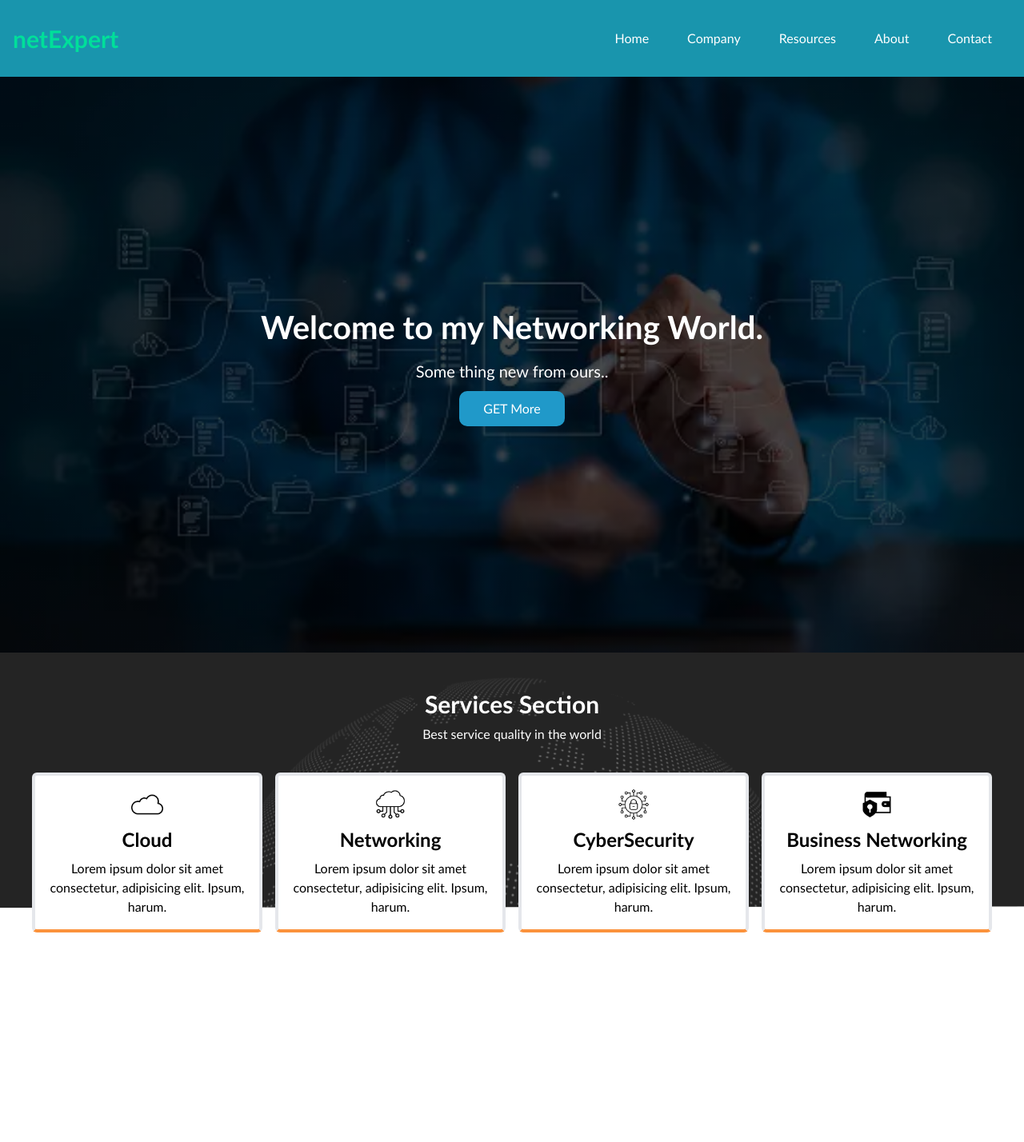
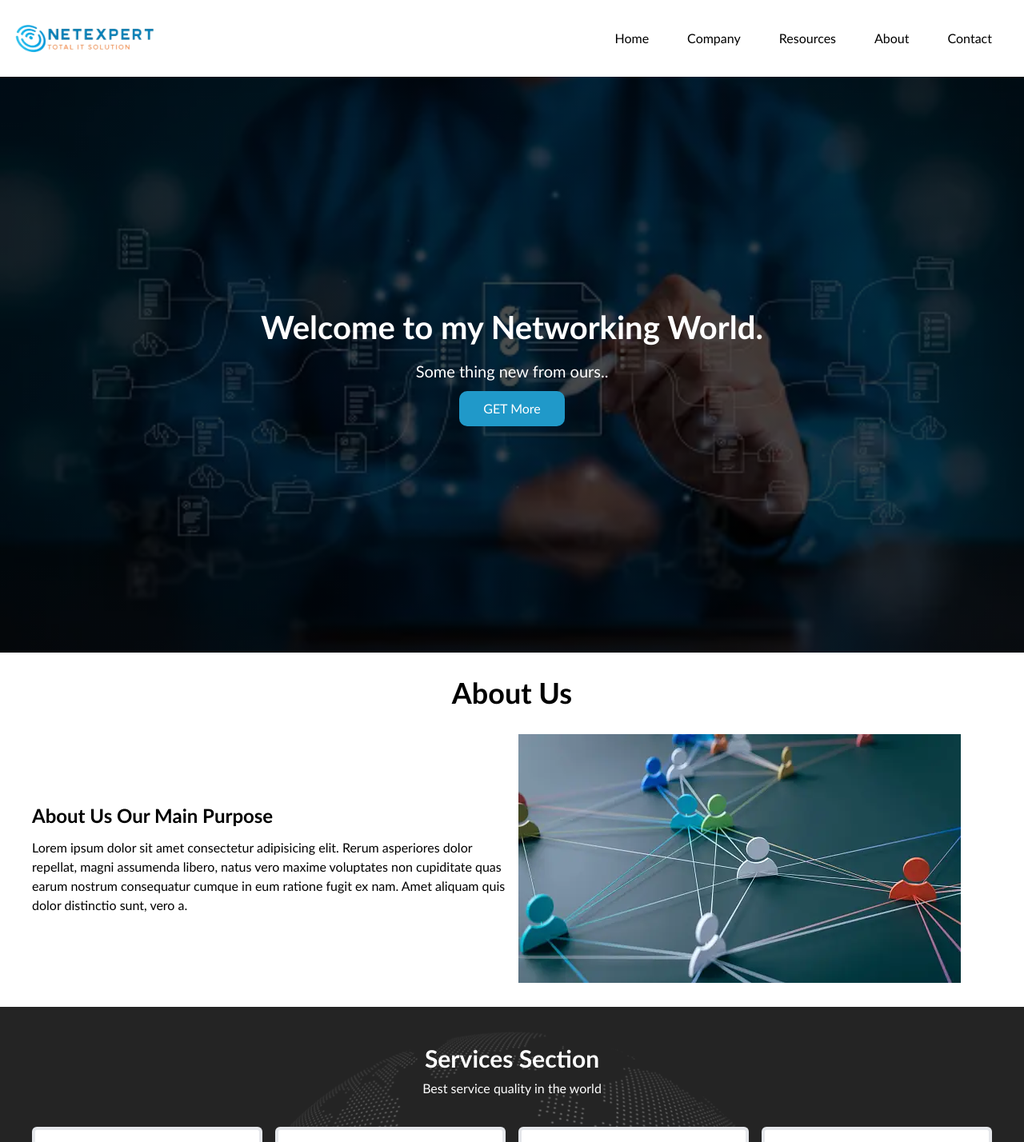
Before and after one commit to emonmahdi/netexpert-client, a React (Vite) app: page / in a window 1280 px wide. Shown: the top 1428 px of the page at 80% size. Before the commit the page ends 1186 px from the top, so only its background shows below. Built offline with nearby package versions, Linux system fonts and the light colour scheme.

Commit message:
about section structure

```diff
--- a/src/App.jsx
+++ b/src/App.jsx
@@ -1,3 +1,4 @@
+import AboutUs from "./components/AboutUs/AboutUs";
 import Banner from "./components/Banner";
 import Services from "./components/Services/Services";
 import Navbar from "./components/shared/Navbar";
@@ -7,6 +8,7 @@ function App() {
     <>
       <Navbar />
       <Banner />
+      <AboutUs />
       <Services />
     </>
   );
--- /dev/null
+++ b/src/components/AboutUs/AboutUs.css
@@ -0,0 +1,9 @@
+#about-section {
+  padding: 30px 40px;
+  /* background: url("../../assets/choose-bg.png");
+  background-size: cover;
+  background-position: right right;
+  background-repeat: no-repeat;
+  height: 70vh;
+  width: 200px; */
+}
--- /dev/null
+++ b/src/components/AboutUs/AboutUs.jsx
@@ -0,0 +1,27 @@
+import "./AboutUs.css";
+import about from "../../assets/about.webp";
+
+const AboutUs = () => {
+  return (
+    <div id="about-section">
+      <h2 className="text-center font-bold text-4xl mb-8">About Us</h2>
+      <div className="about-desc grid grid-cols-2 gap-4 items-center justify-between">
+        <div>
+          <h3 className="font-bold text-2xl mb-3">About Us Our Main Purpose</h3>
+          <p>
+            Lorem ipsum dolor sit amet consectetur adipisicing elit. Rerum
+            asperiores dolor repellat, magni assumenda libero, natus vero maxime
+            voluptates non cupiditate quas earum nostrum consequatur cumque in
+            eum ratione fugit ex nam. Amet aliquam quis dolor distinctio sunt,
+            vero a.
+          </p>
+        </div>
+        <div>
+          <img src={about} alt="" />
+        </div>
+      </div>
+    </div>
+  );
+};
+
+export default AboutUs;
--- a/src/components/shared/Navbar.jsx
+++ b/src/components/shared/Navbar.jsx
@@ -1,5 +1,6 @@
 import { useState } from "react";
 import { AiOutlineClose, AiOutlineMenu } from "react-icons/ai";
+import logo from "../../assets/net-logo.png";
 
 const Navbar = () => {
   // State to manage the navbar's visibility
@@ -19,16 +20,20 @@ const Navbar = () => {
   ];
 
   return (
-    <div className="bg-[#1995AD] flex justify-between items-center h-24 max-w-full mx-auto px-4 text-white">
+    <div className="bg-[#fff] flex justify-between items-center h-24 max-w-full mx-auto px-4 text-white">
       {/* Logo */}
-      <h1 className="w-full text-3xl font-bold text-[#00df9a]">netExpert</h1>
+      <h1 className="w-full text-3xl font-bold text-[#00df9a]">
+        <a href="">
+          <img src={logo} width="180" height="auto" alt="" />
+        </a>
+      </h1>
 
       {/* Desktop Navigation */}
       <ul className="hidden md:flex">
         {navItems.map((item) => (
           <li
             key={item.id}
-            className="p-4 hover:bg-[#00df9a] rounded-xl m-2 cursor-pointer duration-300 hover:text-black"
+            className="p-4 hover:bg-[#1995AD] rounded-xl m-2 cursor-pointer duration-300  text-black"
           >
             {item.text}
           </li>
```
Also changed, not shown: src/assets/about.webp (added), 1 other file (tests, documents, lock files or other folders).
